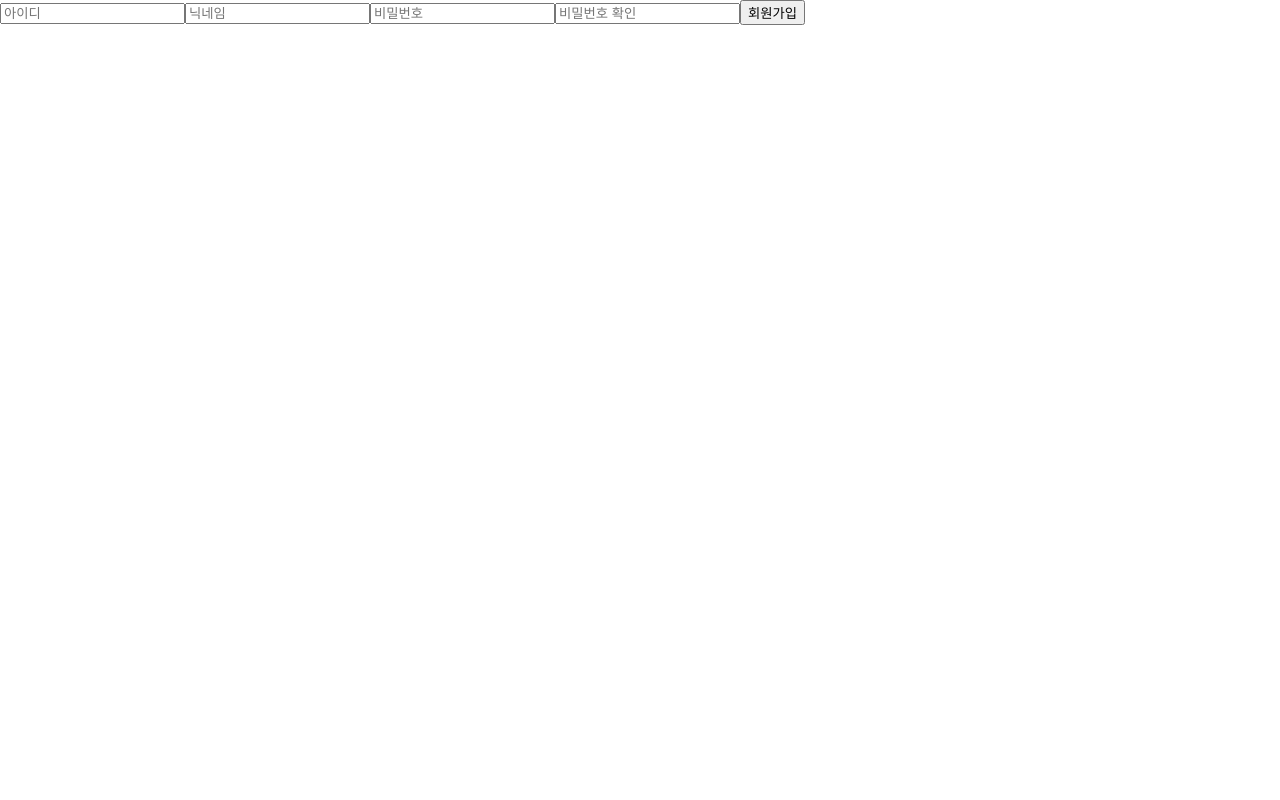
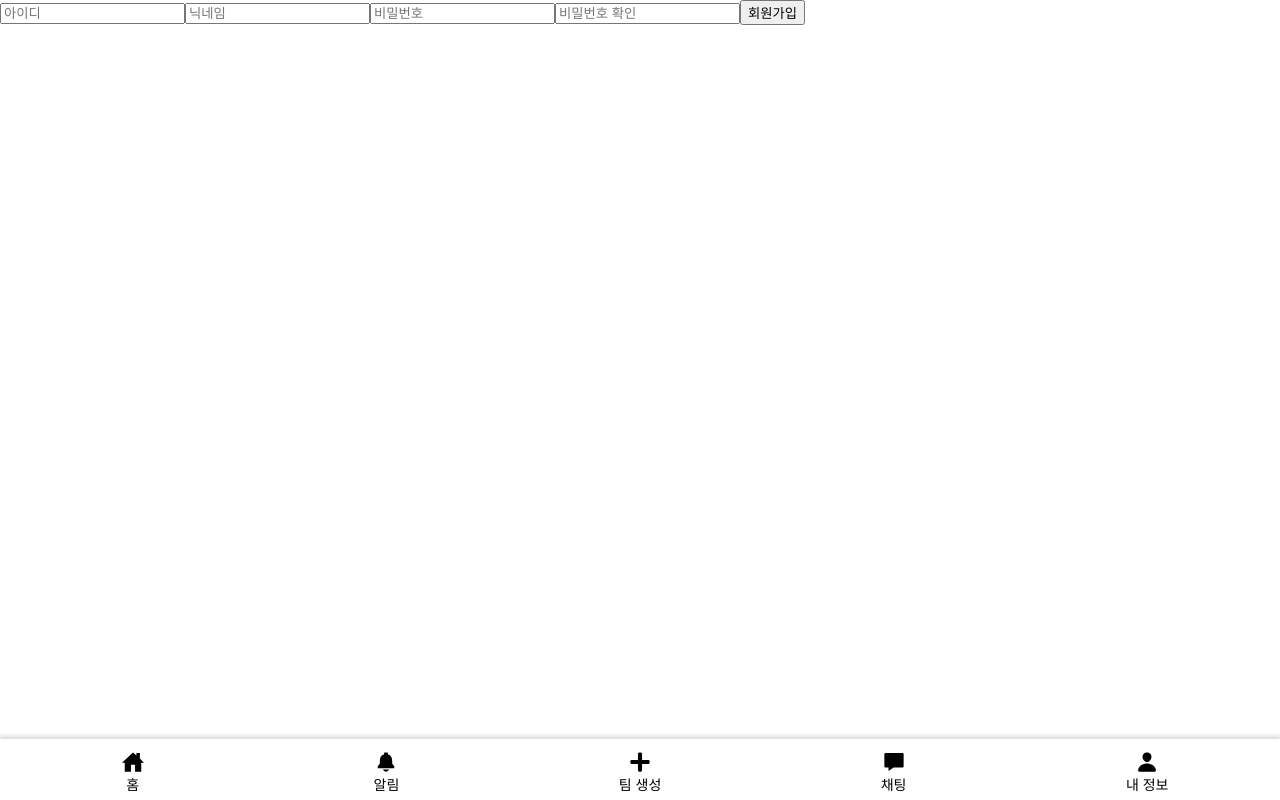
Before and after one commit to prgrms-web-devcourse/Team_04_SFam_FE, a Next.js app: page /signup in a window 1280 px wide. Built offline with nearby package versions, Linux system fonts and the light colour scheme; no server answers; a web font is replaced by a local one.

Commit message:
feat: 컴포넌트 구현( Layout )

```diff
--- /dev/null
+++ b/src/components/Layout/Layout.tsx
@@ -0,0 +1,16 @@
+import { ReactNode } from 'react';
+
+import { Navigator } from '@components/Navigator';
+
+interface Props {
+  children: ReactNode;
+}
+
+const Layout = ({ children }: Props) => (
+  <>
+    <main>{children}</main>
+    <Navigator />
+  </>
+);
+
+export default Layout;
--- /dev/null
+++ b/src/components/Layout/index.ts
@@ -0,0 +1 @@
+export { default as Layout } from './Layout';
--- a/src/pages/_app.tsx
+++ b/src/pages/_app.tsx
@@ -1,5 +1,7 @@
 import { AppProps } from 'next/app';
 import { Global, ThemeProvider } from '@emotion/react';
+
+import { Layout } from '@components/Layout';
 
 import globalStyles from '@styles/global';
 import theme from '@styles/theme';
@@ -9,7 +11,9 @@
   <ThemeProvider theme={theme}>
     <Global styles={globalStyles} />
     <RecoilRoot>
-      <Component {...pageProps} />
+      <Layout>
+        <Component {...pageProps} />
+      </Layout>
     </RecoilRoot>
   </ThemeProvider>
 );
```
